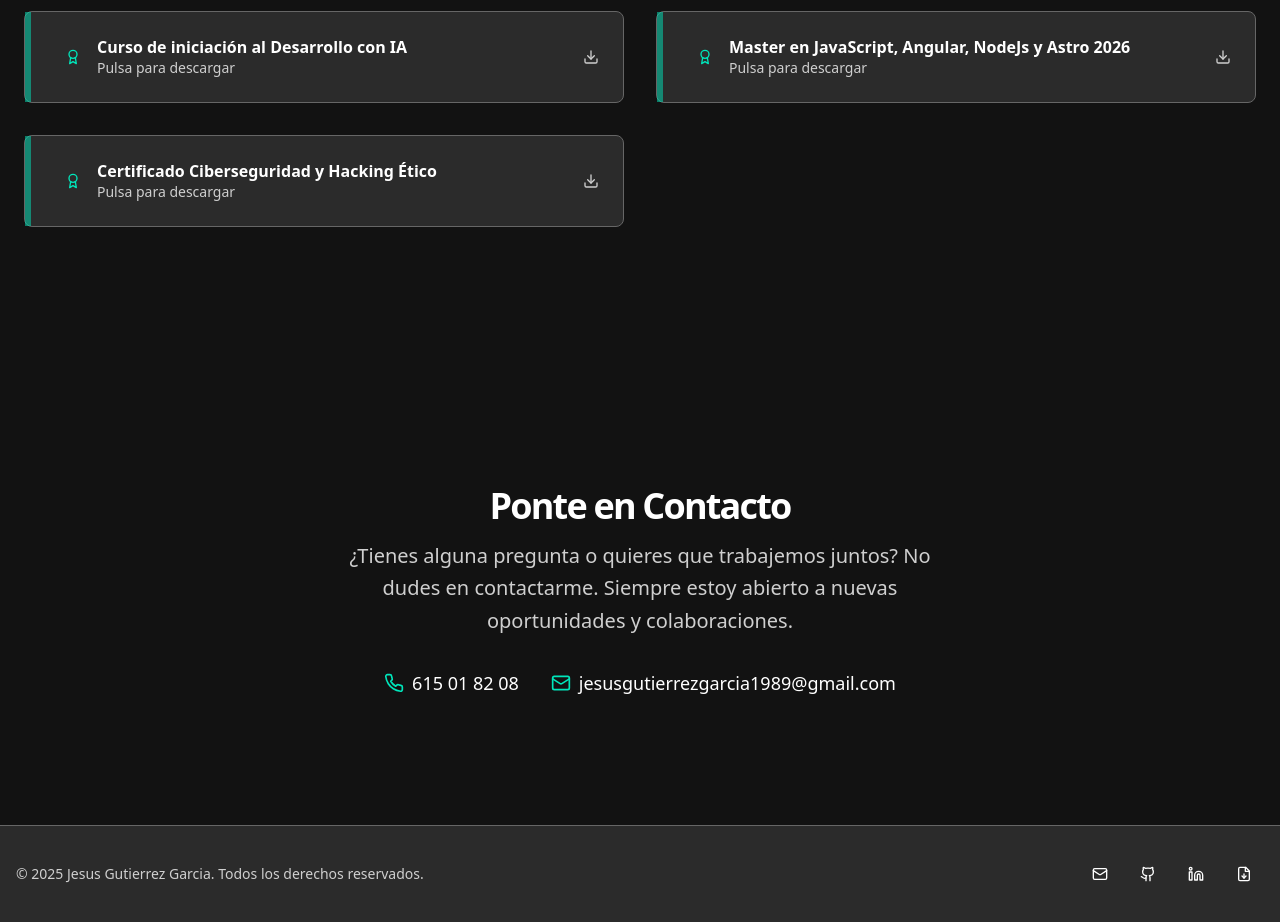
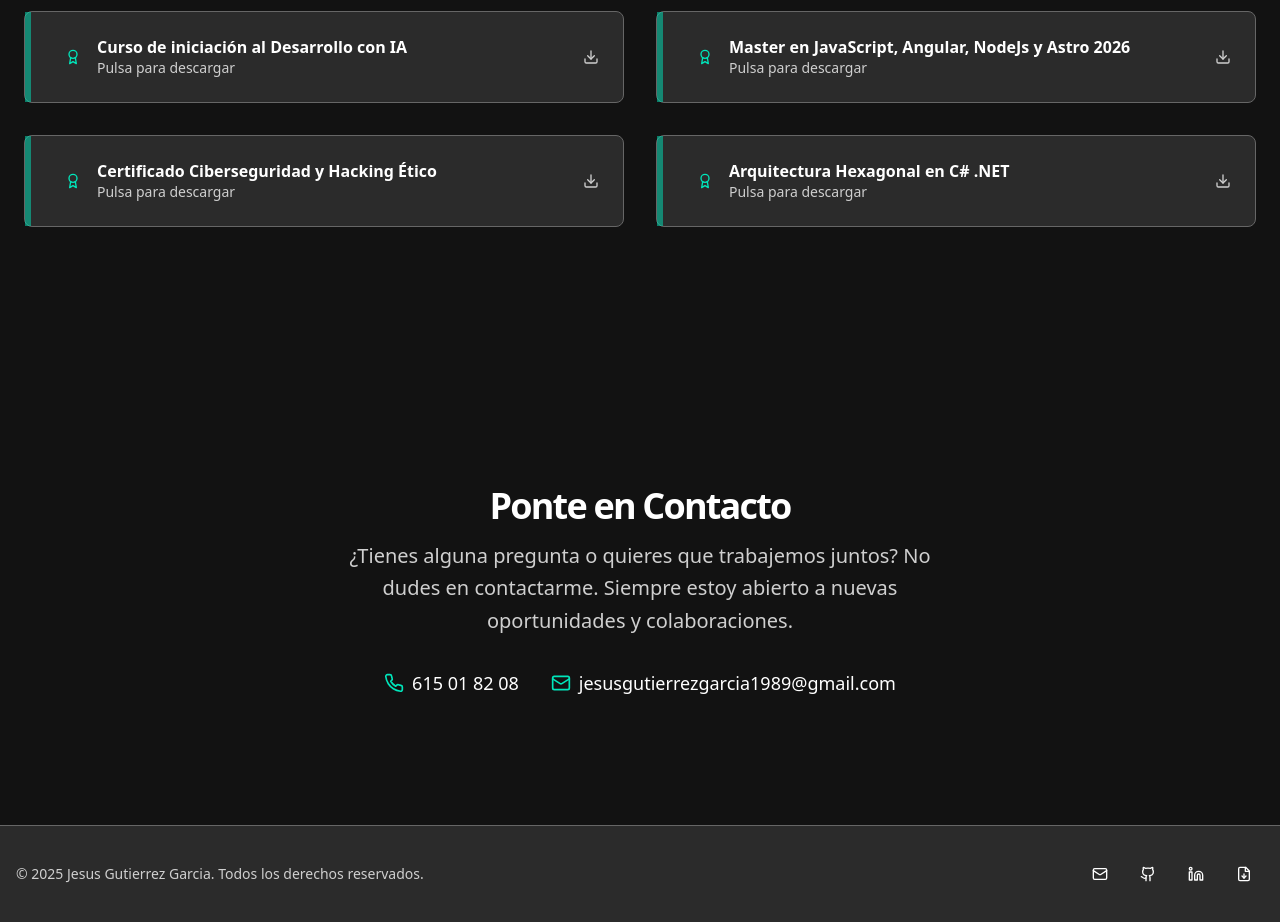
Before and after one commit to JesusGutierrez89/PortafoliosJGG, a Next.js app: page / in a window 1280 px wide. Shown: the part 6620-7542 px from the top of the page. Built offline with nearby package versions, Linux system fonts and the light colour scheme.

Commit message:
Add new hexagonal architecture certificate and direct PDF link

```diff
--- a/components/sections/certificates-section.tsx
+++ b/components/sections/certificates-section.tsx
@@ -42,6 +42,11 @@ export default function CertificatesSection() {
       title: t.certificates.cert7.title,
       url: "https://www.dropbox.com/scl/fi/ei17qotb65xfqffkmrkfb/Certificado_CiberSeguridad.pdf?rlkey=b2jtdfx9hd0n168h88m64skjo&st=299mq20d&raw=1",
       icon: <Award className="h-10 w-10 text-primary" />
+    },
+    {
+      title: t.certificates.cert8.title,
+      url: "https://www.dropbox.com/scl/fi/dxyyp6fepgmx1utkkkuki/Arquitectura-Hexagonal-en-C-.NET.pdf?rlkey=0l6yiqk6hmoxcm877o55zxf5v&st=8c8oe9f7&raw=1",
+      icon: <Award className="h-10 w-10 text-primary" />
     }
   ];
 
--- a/lib/locales/en.json
+++ b/lib/locales/en.json
@@ -95,6 +95,9 @@
     },
     "cert7": {
       "title": "Cybersecurity and Ethical Hacking Certificate"
+    },
+    "cert8": {
+      "title": "Hexagonal Architecture in C# .NET"
     }
   },
   "contact": {
--- a/lib/locales/es.json
+++ b/lib/locales/es.json
@@ -95,6 +95,9 @@
     },
     "cert7": {
       "title": "Certificado Ciberseguridad y Hacking Ético"
+    },
+    "cert8": {
+      "title": "Arquitectura Hexagonal en C# .NET"
     }
   },
   "contact": {
```
